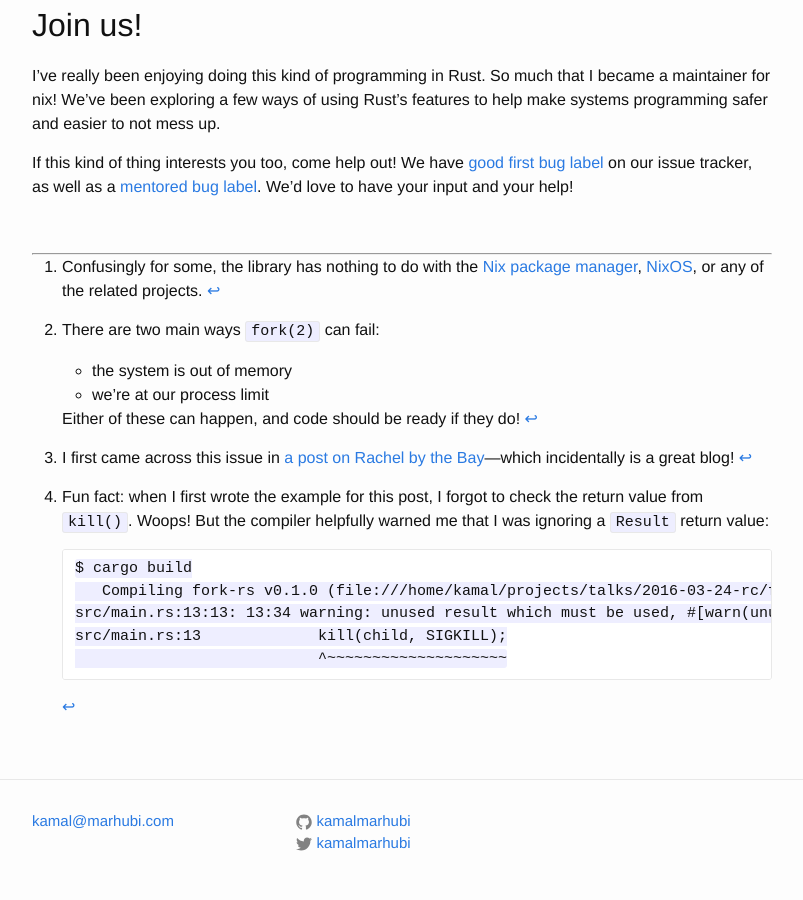
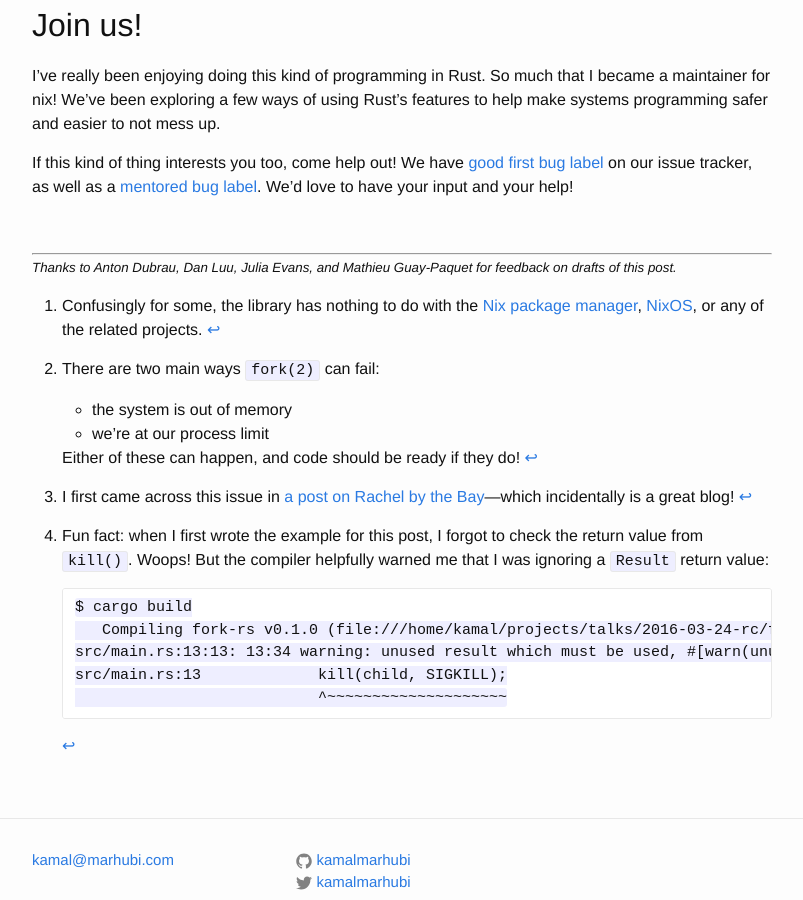
Before and after one commit to kamalmarhubi/website, a Jekyll site: the page built from _posts/2016-04-12-rust-nix-unix-systems-programming-3.markdown, in a window 1280 px wide and 900 px high, scrolled down 5378 px. Shown: the whole window, without its empty margins (238-1041 px from the left). Built offline with Jekyll 4.4.1, drawn with Linux system fonts in a browser that asks for light colours.

Commit message:
Add acknowledgements to Rust + nix post

```diff
--- a/_posts/2016-04-12-rust-nix-unix-systems-programming-3.markdown
+++ b/_posts/2016-04-12-rust-nix-unix-systems-programming-3.markdown
@@ -282,3 +282,5 @@ If this kind of thing interests you too, come help out! We have [good first bug
 <br />
 
 ---
+
+<small>*Thanks to Anton Dubrau, Dan Luu, Julia Evans, and Mathieu Guay-Paquet for feedback on drafts of this post.*</small>
```
